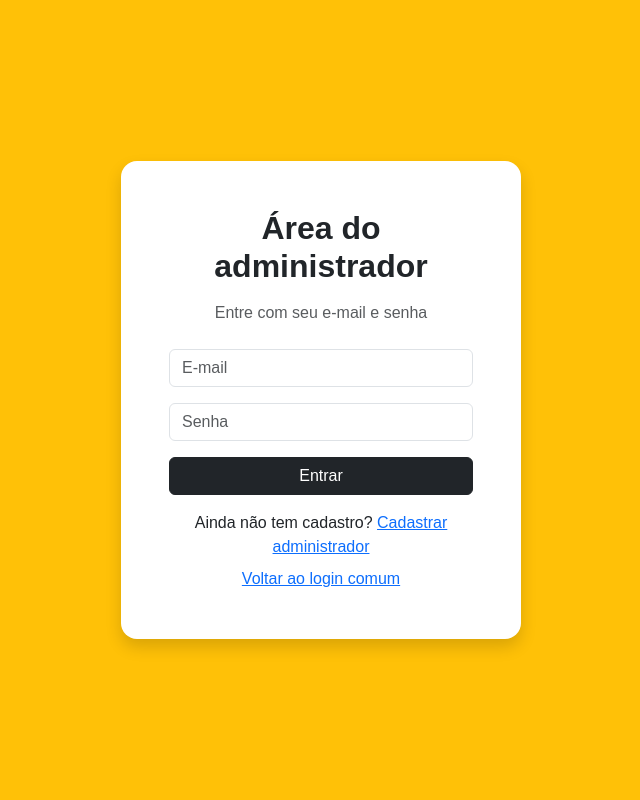
After one commit to luizhenriquesccp/RespiraAi, a Flask app: page /administrador/login in a window 1280 px wide. The commit adds this page. Shown: the whole page, without its empty margins (319-959 px from the left). Run offline with Flask 3, Linux system fonts and the light colour scheme; parts of the project's set-up code (start-up, migrations or seed data) failed here and were passed over.

Commit message:
terminando a criaçao da aba adm
ainda estou terminando a aba do adm quando clicar em cadrastar da erro

```diff
--- a/app/routes.py
+++ b/app/routes.py
@@ -6,7 +6,7 @@ from sqlalchemy import select
 from sqlalchemy.exc import SQLAlchemyError
 from app.models import Exercicio, Pratica, Usuario
 from app.services.AuthenticationService import AuthenticationService
-
+from app.models import Administrador,Exercicio, Pratica, Usuario
 @app.route("/")
 def index():
     usuario_atual = session.get("usuario")
@@ -382,3 +382,73 @@ def editar_exercicio(id):
         exercicio=exercicio,
         editar=True,
     )
+
+@app.route("/administrador/login", methods=["GET", "POST"])
+def login_administrador():
+    if request.method == "GET":
+        return render_template("login_administrador.html")
+
+    email = (request.form.get("email") or "").strip()
+    senha = request.form.get("senha") or ""
+
+    administrador = db.session.scalar(
+        select(Administrador).where(
+            Administrador.email == email,
+            Administrador.senha == senha,
+        )
+    )
+
+    if not administrador:
+        return render_template(
+            "login_administrador.html",
+            erro="E-mail ou senha incorretos.",
+        )
+
+    # Sessão própria, separada da sessão de usuário comum.
+    session["administrador"] = administrador.email
+    return redirect(url_for("index"))
+
+
+@app.route("/administrador/cadastro", methods=["GET", "POST"])
+def cadastro_administrador():
+    if request.method == "GET":
+        return render_template("cadastro_administrador.html")
+
+    nome = (request.form.get("nome") or "").strip()
+    email = (request.form.get("email") or "").strip()
+    senha = request.form.get("senha") or ""
+
+    if not nome or not email or not senha:
+        return render_template(
+            "cadastro_administrador.html",
+            erro="Preencha todos os campos.",
+        )
+
+    administrador_existente = db.session.scalar(
+        select(Administrador).where(Administrador.email == email)
+    )
+
+    if administrador_existente:
+        return render_template(
+            "cadastro_administrador.html",
+            erro="Esse e-mail já está cadastrado como administrador.",
+        )
+
+    try:
+        administrador = Administrador(
+            nome=nome,
+            email=email,
+            senha=senha,
+        )
+        db.session.add(administrador)
+        db.session.commit()
+    except SQLAlchemyError:
+        db.session.rollback()
+        app.logger.exception("Erro ao cadastrar administrador")
+        return render_template(
+            "cadastro_administrador.html",
+            erro="Não foi possível cadastrar o administrador.",
+        )
+
+    flash("Cadastro de administrador realizado. Faça login.")
+    return redirect(url_for("login_administrador"))
--- a/app/templates/login.html
+++ b/app/templates/login.html
@@ -24,6 +24,7 @@
       {% endif %}
     </form>
     <p class="cadastro mb-0">Não tem conta? <a href="{{ url_for('cadastro') }}" class="text-warning fw-bold text-decoration-none">Cadastre-se</a></p>
+    <p class="mt-3 mb-0"> <a href="{{ url_for('login_administrador') }}" class="btn btn-outline-dark">Entrar como administrador</a> </p>
   </div>
   <script src="https://cdn.jsdelivr.net/npm/bootstrap@5.3.0/dist/js/bootstrap.bundle.min.js"></script>
 </body>
--- /dev/null
+++ b/app/templates/login_administrador.html
@@ -0,0 +1,69 @@
+<!DOCTYPE html>
+<html lang="pt-BR">
+<head>
+  <meta charset="UTF-8" />
+  <meta name="viewport" content="width=device-width, initial-scale=1.0" />
+  <title>Login do administrador - RespiraAi</title>
+  <link
+    href="https://cdn.jsdelivr.net/npm/bootstrap@5.3.0/dist/css/bootstrap.min.css"
+    rel="stylesheet"
+  >
+  <link
+    rel="stylesheet"
+    href="{{ url_for('static', filename='css/style.css') }}"
+  />
+</head>
+<body class="bg-warning d-flex align-items-center justify-content-center vh-100">
+  <div class="login-container bg-white p-5 rounded-4 shadow text-center"
+       style="max-width: 400px; width: 100%;">
+    <h1 class="h2 fw-bold mb-3">Área do administrador</h1>
+    <p class="text-muted mb-4">Entre com seu e-mail e senha</p>
+
+    <form method="POST" action="{{ url_for('login_administrador') }}">
+      <input
+        type="hidden"
+        name="csrf_token"
+        value="{{ csrf_token() }}"
+      >
+
+      <div class="mb-3">
+        <input
+          type="email"
+          name="email"
+          class="form-control"
+          placeholder="E-mail"
+          autocomplete="email"
+          required
+        >
+      </div>
+
+      <div class="mb-3">
+        <input
+          type="password"
+          name="senha"
+          class="form-control"
+          placeholder="Senha"
+          required
+        >
+      </div>
+
+      <button type="submit" class="btn btn-dark w-100">
+        Entrar
+      </button>
+    </form>
+
+    {% if erro %}
+      <p class="text-danger mt-3" role="alert">{{ erro }}</p>
+    {% endif %}
+
+    <p class="mt-3 mb-2">
+      Ainda não tem cadastro?
+      <a href="{{ url_for('cadastro_administrador') }}">
+        Cadastrar administrador
+      </a>
+    </p>
+
+    <a href="{{ url_for('login') }}">Voltar ao login comum</a>
+  </div>
+</body>
+</html>
```
Also changed, not shown: app/models/__init__.py (+17 -1 lines), app/templates/cadrasto_administrador.html (added, +76 -0 lines).
